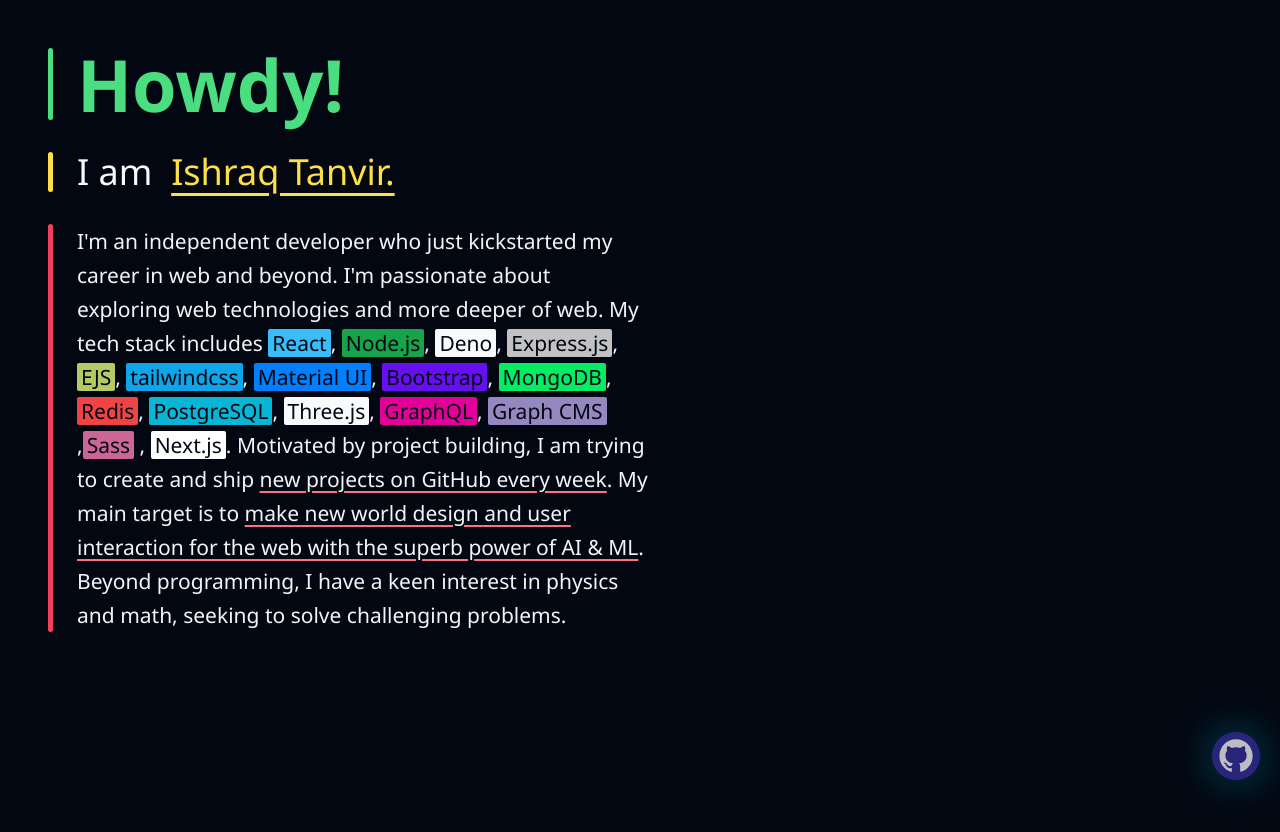
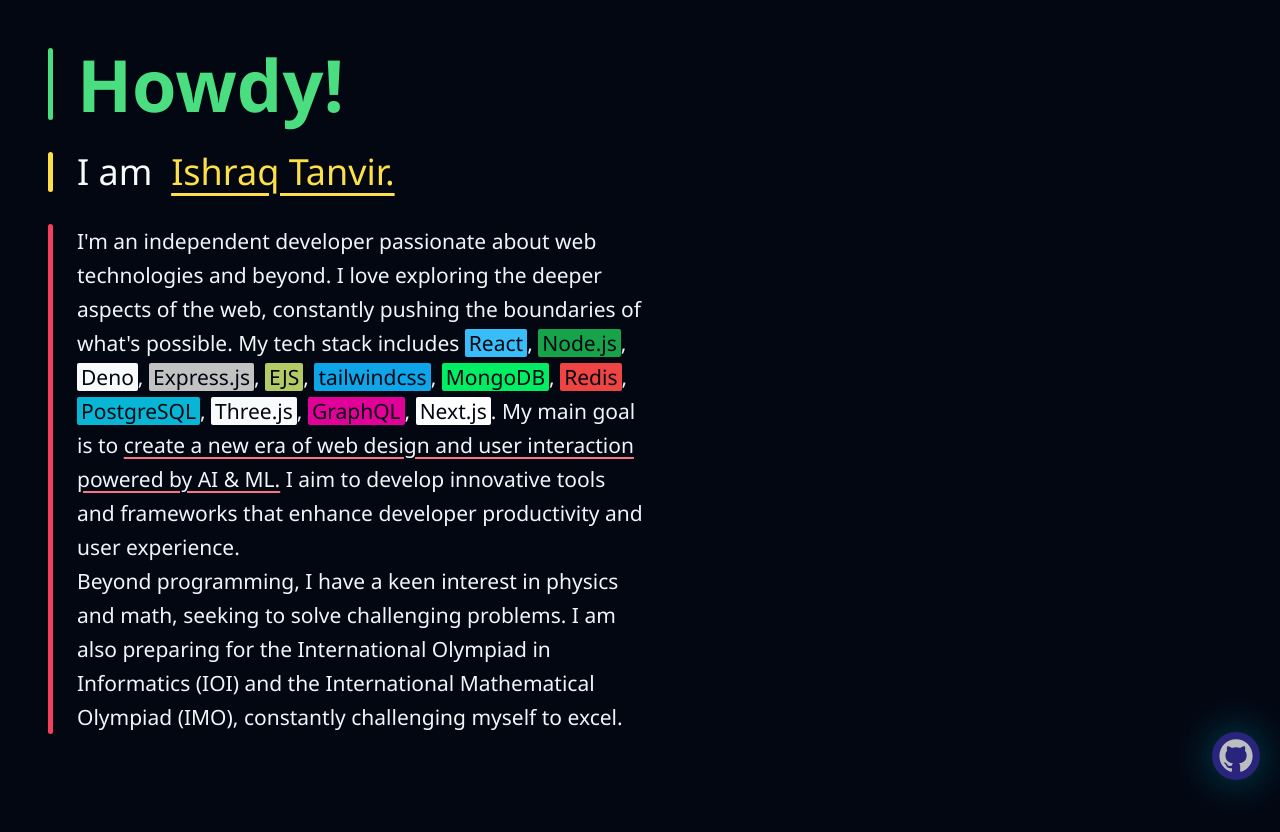
Before and after one commit to devishraq/Ishraq-Tanvir, a React (Vite) app: page / in a window 1280 px wide. Shown: the top 832 px of the page. Built offline with nearby package versions, Linux system fonts and the light colour scheme.

Commit message:
Update Body.jsx
Some content updates in main body!

```diff
--- a/components/Body.jsx
+++ b/components/Body.jsx
@@ -1,39 +1,33 @@
 export default () => {
   return (
-    <div className="md:w-[600px] text-slate-100 ">
+    <div className="md:w-[600px] text-slate-100">
       <div className="text-lg xs:text-[21px] leading-7 xs:leading-[34px] flex">
         <div className="z-50 w-[2px] rounded-md bg-rose-500 mr-6 px-[2.5px]"></div>
         <div>
-          I'm an independent developer who just kickstarted my career in web and
-          beyond. I'm passionate about exploring web technologies and more
-          deeper of web. My tech stack includes{" "}
+          I'm an independent developer passionate about web technologies and beyond.
+          I love exploring the deeper aspects of the web, constantly pushing the boundaries of what's possible.
+          My tech stack includes{" "}
           <span className="bg-sky-400 span-body">React</span>,{" "}
           <span className="bg-green-600 span-body">Node.js</span>,{" "}
-          <span className="bg-slate-50 span-body tex">Deno</span>,{" "}
+          <span className="bg-slate-50 span-body">Deno</span>,{" "}
           <span className="bg-[#c2c2c2] span-body">Express.js</span>,{" "}
           <span className="bg-[#b4ca65] span-body">EJS</span>,{" "}
           <span className="bg-sky-500 span-body">tailwindcss</span>,{" "}
-          <span className="bg-[#007FFF] span-body">Material UI</span>,{" "}
-          <span className="bg-[#6610f2] span-body">Bootstrap</span>,{" "}
           <span className="bg-[#00ed64] span-body">MongoDB</span>,{" "}
           <span className="bg-red-500 span-body">Redis</span>,{" "}
           <span className="bg-cyan-500 span-body">PostgreSQL</span>,{" "}
           <span className="bg-slate-50 span-body">Three.js</span>,{" "}
           <span className="bg-[#E10098] span-body">GraphQL</span>,{" "}
-          <span className="bg-[#9587c0] span-body">Graph CMS</span> ,
-          <span className="bg-[#c69] span-body">Sass</span> ,{" "}
-          <span className="bg-white span-body">Next.js</span>. Motivated by
-          project building, I am trying to create and ship{" "}
+          <span className="bg-white span-body">Next.js</span>
+          . My main goal is to{" "}
           <span className="underline underline-offset-4 decoration-rose-400">
-            new projects on GitHub every week
-          </span>
-          . My main target is to{" "}
-          <span className="underline underline-offset-4 decoration-rose-400">
-            make new world design and user interaction for the web with the
-            superb power of AI & ML
-          </span>
-          . Beyond programming, I have a keen interest in physics and math,
-          seeking to solve challenging problems.
+            create a new era of web design and user interaction powered by AI & ML.
+          </span>{" "}
+          I aim to develop innovative tools and frameworks that enhance developer productivity and user experience.
+          <br />
+          Beyond programming, I have a keen interest in physics and math, seeking to solve challenging problems.
+          I am also preparing for the International Olympiad in Informatics (IOI) and the International Mathematical Olympiad (IMO),
+          constantly challenging myself to excel.
         </div>
       </div>
     </div>
```
